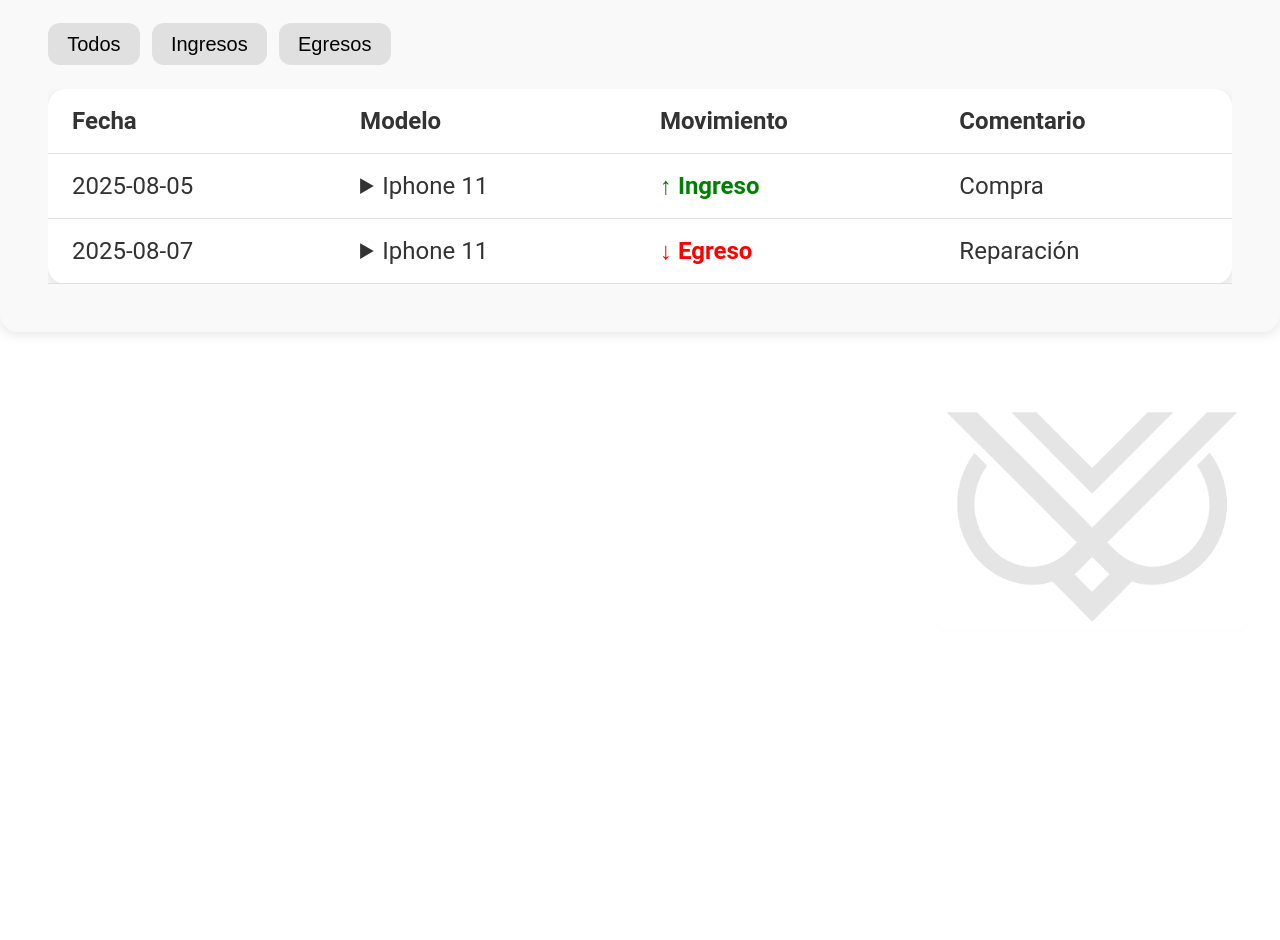
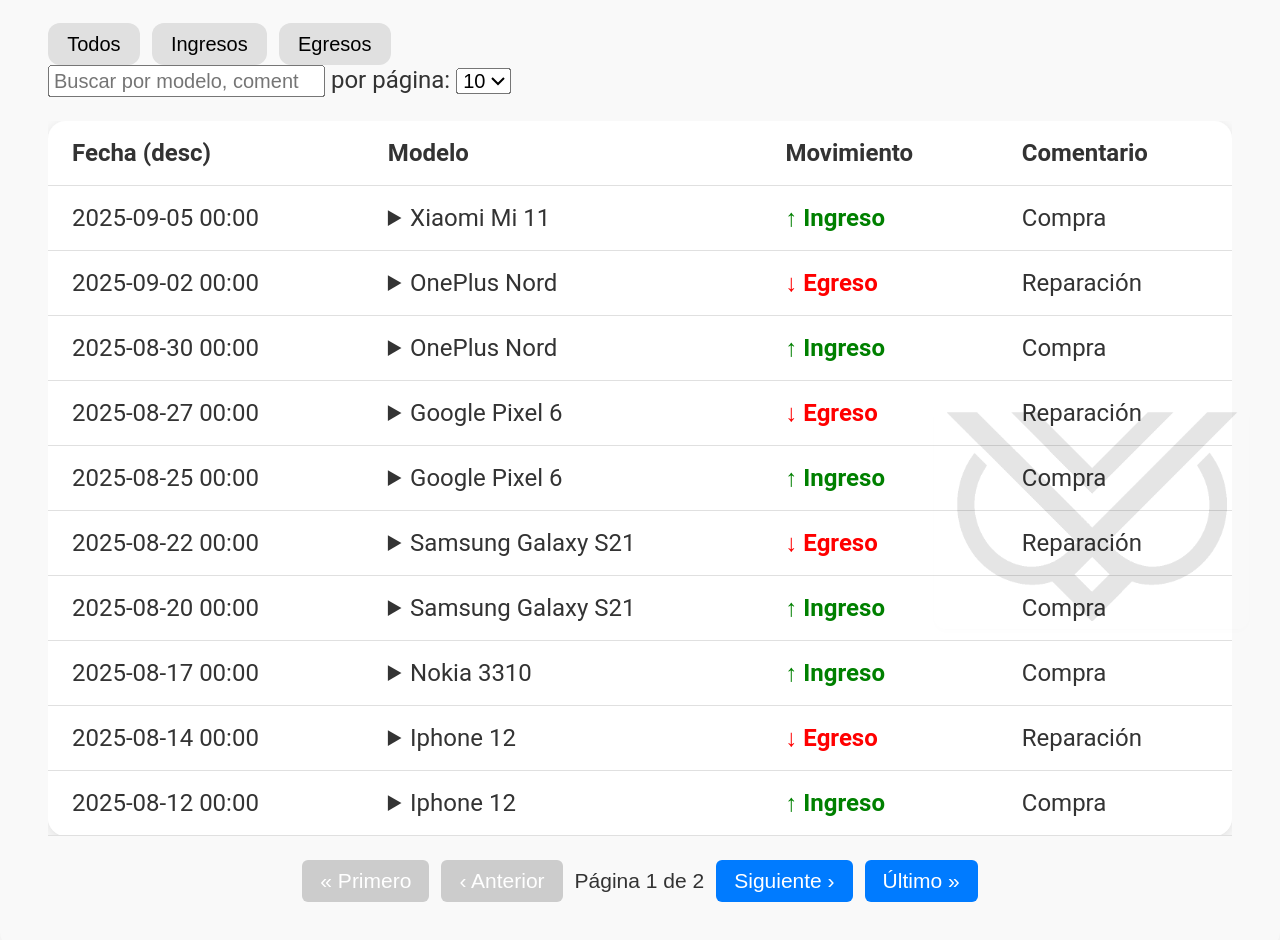
Before and after one commit to whiteowltech/sistema-stock, an Angular app: page /stock in a window 1280 px wide. Shown: the part 140-1080 px from the top of the page. Before the commit the page ends 800 px from the top, so only its background shows below. Built offline with nearby package versions, Linux system fonts and the light colour scheme.

Commit message:
Pagination ready

```diff
--- a/src/app/modules/stock/components/stock-list/stock-list.html
+++ b/src/app/modules/stock/components/stock-list/stock-list.html
@@ -4,34 +4,71 @@
     <h2 class="titulo">Historial de Movimientos</h2>
   </div>
 
+  <!-- Filtros + búsqueda + tamaño de página -->
   <div class="filtros">
+    <div class="btns">
       <button (click)="setFiltro('todos')">Todos</button>
       <button (click)="setFiltro('ingreso')">Ingresos</button>
       <button (click)="setFiltro('egreso')">Egresos</button>
+    </div>
+
+    <div class="busqueda">
+      <input type="search"
+             placeholder="Buscar por modelo, comentario o tipo…"
+             (input)="onSearch($any($event.target).value)">
+      <label class="pagesize">
+        por página:
+        <select (change)="pageSize=+$any($event.target).value; goTo(1)">
+          <option [selected]="pageSize===5"  value="5">5</option>
+          <option [selected]="pageSize===10" value="10">10</option>
+          <option [selected]="pageSize===25" value="25">25</option>
+          <option [selected]="pageSize===50" value="50">50</option>
+        </select>
+      </label>
+    </div>
   </div>
 
   <div class="tabla-container">
     <table class="tabla">
       <thead>
         <tr>
-          <th>Fecha</th>
-          <th>Modelo</th>
-          <th>Movimiento</th>
-          <th>Comentario</th>
+          <th (click)="onSort('fecha')">
+            Fecha
+            @if (sortKey==='fecha') {
+              <span class="dir">({{sortDir}})</span>
+            }
+          </th>
+          <th (click)="onSort('modelo')">
+            Modelo
+            @if (sortKey==='modelo') {
+              <span class="dir">({{sortDir}})</span>
+            }
+          </th>
+          <th (click)="onSort('tipo')">
+            Movimiento
+            @if (sortKey==='tipo') {
+              <span class="dir">({{sortDir}})</span>
+            }
+          </th>
+          <th (click)="onSort('comentario')">
+            Comentario
+            @if (sortKey==='comentario') {
+              <span class="dir">({{sortDir}})</span>
+            }
+          </th>
         </tr>
       </thead>
 
 <tbody>
-        @for (m of filtered; track m.id) {
+  @for (m of visible; track trackByMovimiento($index, m)) {
     <tr>
-            <td>{{ m.fecha }}</td>
+      <td>{{ m.fecha | date:'yyyy-MM-dd HH:mm' }}</td>
 
-            <!-- Modelo con acordeón de módulos -->
       <td>
         <details>
           <summary>{{ m.modelo }}</summary>
           <ul class="mods">
-                  @for (it of m.items; track it.modulo) {
+            @for (it of m.items; track trackByItem($index, it)) {
               <li class="modulo-item">
                 <span class="modulo">{{ it.modulo }}</span>
                 <span class="cantidad"> x{{ it.cantidad }}</span>
@@ -54,9 +91,21 @@
       <td>{{ m.comentario }}</td>
     </tr>
   } @empty {
-          <tr><td colspan="4">No hay movimientos</td></tr>
+    <tr><td colspan="4" class="muted">Sin resultados</td></tr>
   }
 </tbody>
+
     </table>
   </div>
+
+ @if (total > pageSize) {
+  <div class="pagination">
+    <button (click)="goTo(1)" [disabled]="page===1">« Primero</button>
+    <button (click)="goTo(page-1)" [disabled]="page===1">‹ Anterior</button>
+
+    <span>Página {{page}} de {{ Math.ceil(total / pageSize) }}</span>
+
+    <button (click)="goTo(page+1)" [disabled]="page>=Math.ceil(total / pageSize)">Siguiente ›</button>
+    <button (click)="goTo(Math.ceil(total / pageSize))" [disabled]="page>=Math.ceil(total / pageSize)">Último »</button>
   </div>
+}
--- a/src/app/modules/stock/components/stock-list/stock-list.scss
+++ b/src/app/modules/stock/components/stock-list/stock-list.scss
@@ -115,3 +115,39 @@
   padding: 0.5rem 0;
   border-bottom: 1px solid #e0e0e0;
 }
+
+// pagination section
+.pagination {
+  display: flex;
+  justify-content: center;
+  align-items: center;
+  gap: 8px;
+  margin-top: 1rem;
+  font-family: Arial, sans-serif;
+
+  button {
+    background-color: #007bff;
+    color: white;
+    border: none;
+    padding: 6px 12px;
+    border-radius: 4px;
+    cursor: pointer;
+    font-size: 14px;
+    transition: background-color 0.2s ease;
+
+    &:hover:not(:disabled) {
+      background-color: #0056b3;
+    }
+
+    &:disabled {
+      background-color: #cccccc;
+      cursor: not-allowed;
+    }
+  }
+
+  span {
+    font-weight: 500;
+    font-size: 14px;
+    color: #333;
+  }
+}
--- a/src/app/modules/stock/components/stock-list/stock-list.ts
+++ b/src/app/modules/stock/components/stock-list/stock-list.ts
@@ -1,30 +1,137 @@
-import { Component, Input, OnChanges, OnInit } from '@angular/core';
-import { StockService  } from '../../../../core/services/stock';
+import { Component, Input, OnChanges } from '@angular/core';
 import { MovimientoView, TipoMovimiento } from '../../../../interfaces/stock';
-import { NgClass } from '@angular/common';
+import { DatePipe } from '@angular/common';
+
+type SortKey = 'fecha' | 'modelo' | 'comentario' | 'tipo' | 'cantidad';
 
 @Component({
   selector: 'app-stock-list',
   templateUrl: './stock-list.html',
   styleUrls: ['./stock-list.scss'],
-  imports: [NgClass],
+  imports: [ DatePipe],
 })
 export class StockListComponent implements OnChanges {
   @Input() movimientos: MovimientoView[] = [];
 
+  Math = Math; // 👈 lo agregas en la clase StockListComponent
+
+
+  // Filtros existentes
   filtro: 'todos' | TipoMovimiento = 'todos';
-  filtered: MovimientoView[] = [];
 
-  ngOnChanges() { this.applyFilter(); }
+  // Nuevo: búsqueda + orden + paginación
+  searchTerm = '';
+  sortKey: SortKey = 'fecha';
+  sortDir: 'asc' | 'desc' = 'desc';
+
+  page = 1;
+  pageSize = 10;
+  total = 0;
+
+  // Data derivada
+  private working: MovimientoView[] = [];
+  visible: MovimientoView[] = [];
+
+  ngOnChanges() { this.rebuild(); }
 
   setFiltro(f: 'todos' | TipoMovimiento) {
     this.filtro = f;
-    this.applyFilter();
+    this.page = 1;
+    this.rebuild();
   }
 
-  private applyFilter() {
-    this.filtered = this.filtro === 'todos'
-      ? this.movimientos
+  onSearch(term: string) {
+    this.searchTerm = term.trim().toLowerCase();
+    this.page = 1;
+    this.rebuild();
+  }
+
+  onSort(key: SortKey) {
+    if (this.sortKey === key) {
+      this.sortDir = this.sortDir === 'asc' ? 'desc' : 'asc';
+    } else {
+      this.sortKey = key;
+      this.sortDir = 'asc';
+    }
+    this.rebuild();
+  }
+
+  goTo(page: number) {
+    this.page = page;
+    this.slicePage();
+  }
+
+  private rebuild() {
+    // 1) filtrar por tipo
+    let data = (this.filtro === 'todos')
+      ? [...this.movimientos]
       : this.movimientos.filter(m => m.tipo === this.filtro);
+
+    // 2) búsqueda (modelo, comentario, tipo)
+    if (this.searchTerm) {
+      data = data.filter(m => {
+        const modelo = (m.modelo ?? '').toString().toLowerCase();
+        const comentario = (m.comentario ?? '').toString().toLowerCase();
+        const tipo = (m.tipo ?? '').toString().toLowerCase();
+        return (
+          modelo.includes(this.searchTerm) ||
+          comentario.includes(this.searchTerm) ||
+          tipo.includes(this.searchTerm)
+        );
+      });
+    }
+
+    // 3) ordenar
+    data.sort((a, b) => this.compare(a, b, this.sortKey, this.sortDir));
+
+    this.working = data;
+    this.total = data.length;
+    this.page = Math.max(1, Math.min(this.page, this.maxPage()));
+    this.slicePage();
   }
+
+  private slicePage() {
+    const start = (this.page - 1) * this.pageSize;
+    this.visible = this.working.slice(start, start + this.pageSize);
+  }
+
+  private maxPage() {
+    return Math.max(1, Math.ceil(this.total / this.pageSize));
+  }
+
+  private compare(a: any, b: any, key: SortKey, dir: 'asc'|'desc') {
+    let va = a[key];
+    let vb = b[key];
+
+    // normalizar fechas
+    if (key === 'fecha') {
+      va = new Date(va).getTime();
+      vb = new Date(vb).getTime();
+    }
+
+    // normalizar strings
+    if (typeof va === 'string') va = va.toLowerCase();
+    if (typeof vb === 'string') vb = vb.toLowerCase();
+
+    const res = (va > vb) ? 1 : (va < vb ? -1 : 0);
+    return dir === 'asc' ? res : -res;
+  }
+
+  // Dentro de tu componente (una sola vez)
+  trackByMovimiento(_i: number, m: MovimientoView) {
+    // Si hay id, usamos id. Si no, armamos una firma estable con items.
+    return m.id ?? `${m.modelo}-${m.fecha}-${m.tipo}-${this.itemsSignature(m)}`;
+  }
+
+  // Firma corta basada en items (módulo:cantidad)
+  private itemsSignature(m: MovimientoView): string {
+    return (m.items ?? [])
+      .map(i => `${i.modulo}:${i.cantidad}`)
+      .join('|');
+  }
+
+  // Si además iterás los items dentro de cada movimiento:
+  trackByItem(_i: number, it: { modulo: string; cantidad: number }) {
+    return `${it.modulo}-${it.cantidad}`;
 }
+}
--- a/src/app/modules/stock/pages/stock-home/stock-home.ts
+++ b/src/app/modules/stock/pages/stock-home/stock-home.ts
@@ -10,20 +10,49 @@
   templateUrl: './stock-home.html',
 })
 export class StockHomeComponent {
-  stockItems: StockItem[] = [
-    { id: 1, modelo: 'Iphone 11', modulos: [
-      { id: 1, nombre: 'Pantalla', stock: 4 },
-      { id: 2, nombre: 'Módulo cámara', stock: 2 },
-      { id: 3, nombre: 'Batería', stock: 5 },
-    ]},
-  ];
+  // stockItems: StockItem[] = [
+  //   { id: 1, modelo: 'Iphone 11', modulos: [
+  //     { id: 1, nombre: 'Pantalla', stock: 4 },
+  //     { id: 2, nombre: 'Módulo cámara', stock: 2 },
+  //     { id: 3, nombre: 'Batería', stock: 5 },
+  //   ]},
+  // ];
 
+  // Dame muchos más datos
   movimientos: Movimiento[] = [
     { id: 101, fecha: '2025-08-05', modelo: 'Iphone 11', tipo: 'ingreso', comentario: 'Compra', items: [
       { modulo: 'Pantalla', cantidad: 3 }, { modulo: 'Batería', cantidad: 1 }
     ]},
-    { id: 102, fecha: '2025-08-07', modelo: 'Iphone 11', tipo: 'egreso', comentario: 'Reparación', items: [
+    { id: 201, fecha: '2025-08-12', modelo: 'Iphone 12', tipo: 'ingreso', comentario: 'Compra', items: [
+      { modulo: 'Pantalla', cantidad: 4 }, { modulo: 'Batería', cantidad: 2 }
+    ]},
+    { id: 202, fecha: '2025-08-14', modelo: 'Iphone 12', tipo: 'egreso', comentario: 'Reparación', items: [
       { modulo: 'Módulo cámara', cantidad: 1 }
     ]},
+    { id: 203, fecha: '2025-08-17', modelo: 'Nokia 3310', tipo: 'ingreso', comentario: 'Compra', items: [
+      { modulo: 'Pantalla', cantidad: 3 }, { modulo: 'Batería', cantidad: 1 }
+    ]},
+    { id: 204, fecha: '2025-08-20', modelo: 'Samsung Galaxy S21', tipo: 'ingreso', comentario: 'Compra', items: [
+      { modulo: 'Pantalla', cantidad: 5 }, { modulo: 'Batería', cantidad: 3 }
+    ]},
+    { id: 205, fecha: '2025-08-22', modelo: 'Samsung Galaxy S21', tipo: 'egreso', comentario: 'Reparación', items: [
+      { modulo: 'Módulo cámara', cantidad: 2 }
+    ]},
+    { id: 206, fecha: '2025-08-25', modelo: 'Google Pixel 6', tipo: 'ingreso', comentario: 'Compra', items: [
+      { modulo: 'Pantalla', cantidad: 4 }, { modulo: 'Batería', cantidad: 2 }
+    ]},
+    { id: 207, fecha: '2025-08-27', modelo: 'Google Pixel 6', tipo: 'egreso', comentario: 'Reparación', items: [
+      { modulo: 'Módulo cámara', cantidad: 1 }
+    ]},
+    { id: 208, fecha: '2025-08-30', modelo: 'OnePlus Nord', tipo: 'ingreso', comentario: 'Compra', items: [
+      { modulo: 'Pantalla', cantidad: 3 }, { modulo: 'Batería', cantidad: 1 }
+    ]},
+    { id: 209, fecha: '2025-09-02', modelo: 'OnePlus Nord', tipo: 'egreso', comentario: 'Reparación', items: [
+      { modulo: 'Módulo cámara', cantidad: 2 }
+    ]},
+    { id: 210, fecha: '2025-09-05', modelo: 'Xiaomi Mi 11', tipo: 'ingreso', comentario: 'Compra', items: [
+      { modulo: 'Pantalla', cantidad: 6 }, { modulo: 'Batería', cantidad: 4 }
+    ]},
   ];
+
 }
```
Lines whose indentation alone changed are shown as unchanged.
